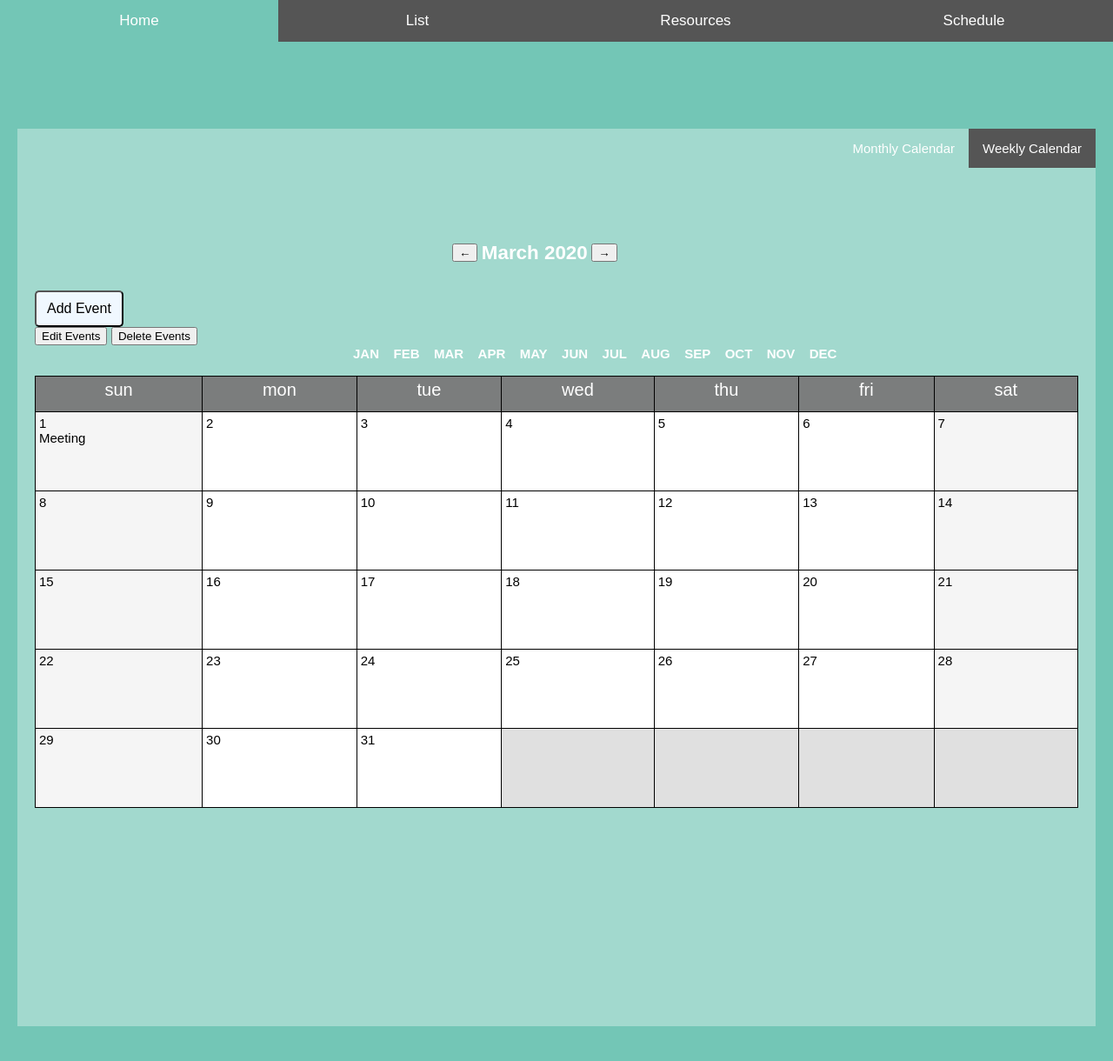
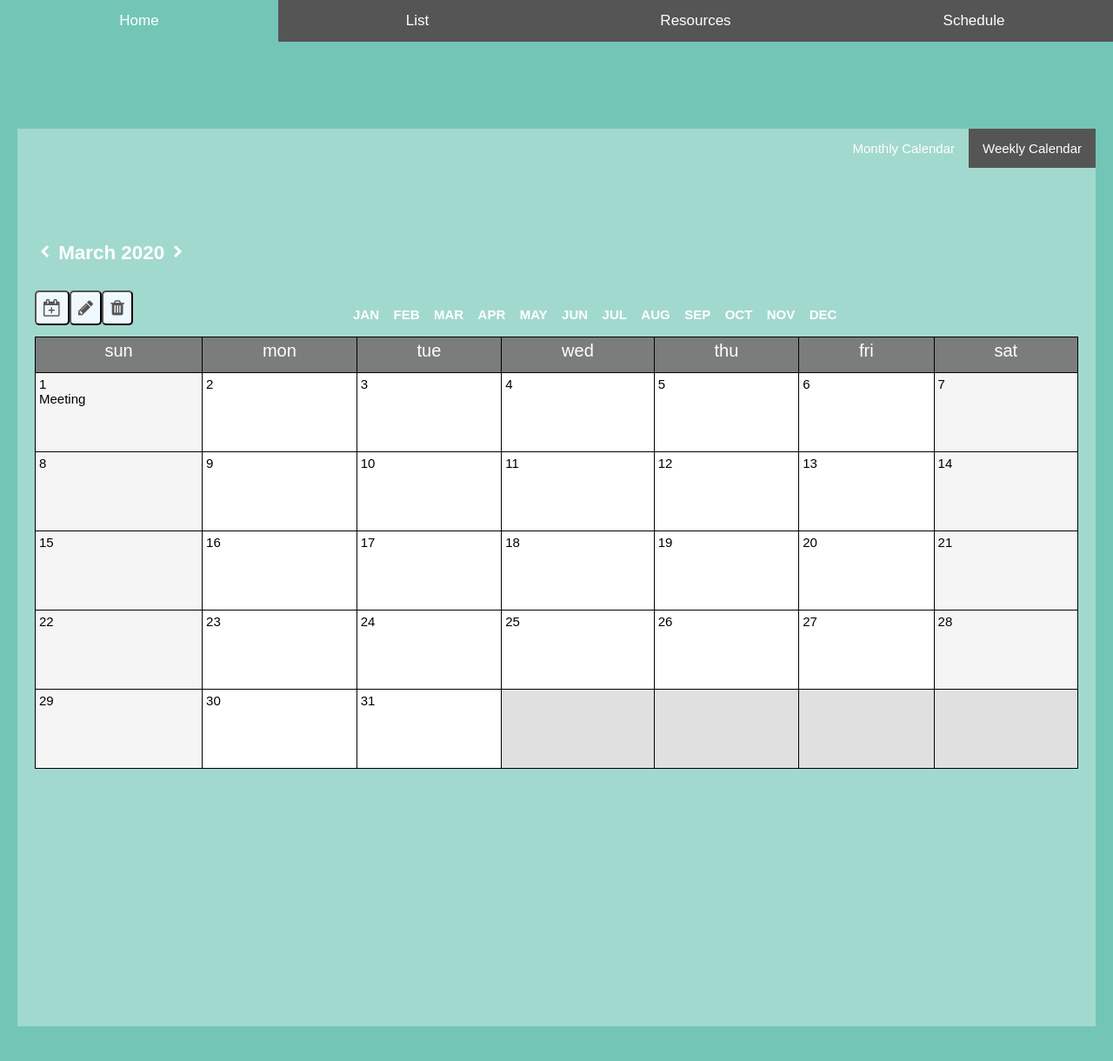
Before and after one commit to so-da-sea/star_tech_industries, a PHP site: page /index.html in a window 1280 px wide. Shown: the part 18-1238 px from the top of the page at 87% size. Run offline with PHP 8.4, Linux system fonts and the light colour scheme.

Commit message:
Completed list function.

```diff
--- a/index.html
+++ b/index.html
@@ -1,10 +1,11 @@
 
 <html>
     <head>
-
+        <link rel="stylesheet" href="https://cdnjs.cloudflare.com/ajax/libs/font-awesome/4.7.0/css/font-awesome.min.css">
         <link rel="stylesheet" href="styles.css" />
         <script src="Event.js"></script>
         <script src="Month.js"></script>
+        <meta http-equiv="Content-Type" content="text/html; charset=utf8" />
 
         <Title> Star Tech Industries</Title>
     </head>
@@ -46,16 +47,34 @@
 
 
                 <div id="Weekly" class="tabcontentSubTab">
-                    <div class= "moving" ><button id= "moveBackwardsWeeks" onclick="moveBackwardsThroughWeeks()">&larr;</button>
-                    <h4 id = "weekHeader"></h4>
-                    <button onclick = "moveForwardsThroughWeeks()">&rarr;</button>
+                    <div class= "moving" ><button id="moveBackwardsWeeks" class= "arrowButtons" onclick="moveBackwardsThroughWeeks()"><i class="fa fa-chevron-left"></i></button>
+                        <emsp></emsp>
+                        <h4 id = "weekHeader"></h4>
+                        <emsp></emsp>
+                    <button class= "arrowButtons" onclick = "moveForwardsThroughWeeks()"><i class="fa fa-chevron-right"></i></button>
                         </div>
 
-                     <div class="weekAddingEvent" onclick="infoEvent()" ><button class="addEvent"><i class="fa fa-plus-square"></i> Add Event </button>
-                                <span class="eventText" id="weekEventNew"></span>
-                            </div>
-                    <button onclick= "editEvent()">Edit Events</button>
-                    <button onclick= "deleteEvent()">Delete Events </button>
+                    <button class="editEvents" onclick="infoEvent()"> <i class="fa fa-calendar-plus-o"></i>  </button>
+                    <button class="editEvents" onclick= "editEvent()">  <i class="fa fa-pencil"></i>  </button>
+                    <button class="editEvents" onclick= "deleteEvent()">  <i class="fa fa-trash"></i>  </button>
+                    <br>
+                    <br>
+
+                    <br>
+                    <div id="weekButtons">
+                        <button onclick="setUpWeek(january,1)">JAN</button>
+                        <button onclick="setUpWeek(february,1)">FEB</button>
+                        <button onclick="setUpWeek(march,1)">MAR</button>
+                        <button onclick="setUpWeek(april,1)">APR</button>
+                        <button onclick="setUpWeek(may,1)">MAY</button>
+                        <button onclick="setUpWeek(june,1)">JUN</button>
+                        <button onclick="setUpWeek(july,1)">JUL</button>
+                        <button onclick="setUpWeek(august,1)">AUG</button>
+                        <button onclick="setUpWeek(september,1)">SEP</button>
+                        <button onclick="setUpWeek(october,1)">OCT</button>
+                        <button onclick="setUpWeek(november,1)">NOV</button>
+                        <button onclick="setUpWeek(december,1)">DEC</button>
+                    </div>
 
                     <div class= "week2">
                            <div class="weekday">sun</div>
@@ -77,22 +96,21 @@
 
                 <div id="Monthly" class="tabcontentSubTab">
                     <div class= "moving" id= "moving">
-                        <button id= "moveBackwardsMonths" onclick = "moveBackwardsThroughMonths()">&larr;</button>
+                        <button class= "arrowButtons" onclick = "moveBackwardsThroughMonths()"><i class="fa fa-chevron-left"></i></button>
                         <h4 id="heading"></h4>
-                        <button onclick = "moveForwardsThroughMonths()">&rarr;</button>
+                        <button class="arrowButtons" onclick = "moveForwardsThroughMonths()"><i class="fa fa-chevron-right"></i></button>
                     </div>
 
-                        <div class="addingEvent" onclick="infoEvent()" ><button class="addEvent">Add Event </button>
-                                <span class="eventText" id="eventNew"></span>
-                            </div>
-                    <button onclick= "editEvent()">Edit Events</button>
-                    <button onclick= "deleteEvent()">Delete Events </button>
+                    <div id="eventBox" class="rectangle">
+                        <span class="closeX">&times;</span>
+                        <div id="eventsBoxMonthly"></div>
+                    </div>
 
+                    <button class="editEvents" onclick="infoEvent()"> <i class="fa fa-calendar-plus-o"></i>  </button>
+                    <button class="editEvents" onclick= "editEvent()">  <i class="fa fa-pencil"></i>  </button>
+                    <button class="editEvents" onclick= "deleteEvent()">  <i class="fa fa-trash"></i>  </button>
 
-                    <div id="eventBox" class="rectangle">
-                    <span class="closeX">&times;</span>
-                    <div id="eventsBoxMonthly"></div>
-                </div>
+                    <br>
                 <div id="monthButtons">
                         <button onclick="setUpMonth(january)">JAN</button>
                         <button onclick="setUpMonth(february)">FEB</button>
@@ -163,23 +181,17 @@
                     </div>
         </div>
 
+
         <div id="List" class="tabcontent">
-               <h4>List</h4>
-
-
-
-                    <h4>To Do:</h4>
                          <div id="todoContainer">
-                                <div>
-                                <label>Enter a task: <input type="text" id="todoInput"/></label>
-                                    <br>
-                                <button id="todoButton">Add Task to List</button>
-                                    <ul id="todos">
-
-                                    </ul>
+                                <div id="myDIV" class="header">
+                                    <h5>My To Do List</h5>
+                                    <input type="text" id="myInput" placeholder="Title...">
+                                    <button class="addBtn" onclick="newElement()">Add</button>
                                 </div>
-
                             </div>
+                    <ul id="myUL">
+                    </ul>
                  </div>
 
 
@@ -436,6 +448,8 @@
 
 
 
+
+
                 <script src="cal-actions.js"> </script>
 
     </body>
--- a/styles.css
+++ b/styles.css
@@ -5,10 +5,25 @@ body, html {
                 font-family: sans-serif;
         }
 
-        .addEvent{
-            padding: 10px;
-            font-size: medium;
+        .fa {
+            font-size:20px;
+            color: #555;
+        }
+        .editEvents{
+            float: left;
+            padding: 8px;
             border-radius: 5px;
+            background-color: aliceblue;
+            display: flex;
+        }
+        .arrowButtons{
+            border:none;
+            padding: 6px;
+            background: none;
+        }
+        .fa-chevron-left,.fa-chevron-right{
+            font-size:15px;
+            color: white;
         }
             .tablink{
             background-color:#555;
@@ -100,7 +113,7 @@ body, html {
 /*                padding: 2px;*/
 /*            }*/
 
-            #monthButtons > *{
+            #monthButtons > *,#weekButtons > *{
                 border-radius:0;
                 border:none;
                 /*background-color:#f5f5f5;*/
@@ -110,6 +123,7 @@ body, html {
                 font-weight: bold;
                 font-size: 15px;
                 display: inline-block;
+                position: sticky;
             }
 
             #monthButtons{
@@ -157,18 +171,11 @@ body, html {
            .day, .may, .weekday{
                padding: 4px;
            }
-           .addevent{
-                color:black;
-                font-family: sans-serif;
-                padding: 10px 12px;
-                text-align: center;
-                background-color: aliceblue
-
-            }
 
 
             /*weekly calendar stuff*/
             .week2{
+                display:grid;
            grid-template-columns: auto auto auto auto auto auto auto;
            grid-template-rows: 40px 350px;
            display:grid;
```
Also changed, not shown: other parts of styles.css (+101 -8 lines), cal-actions.js (+86 -18 lines), 5 other files.
